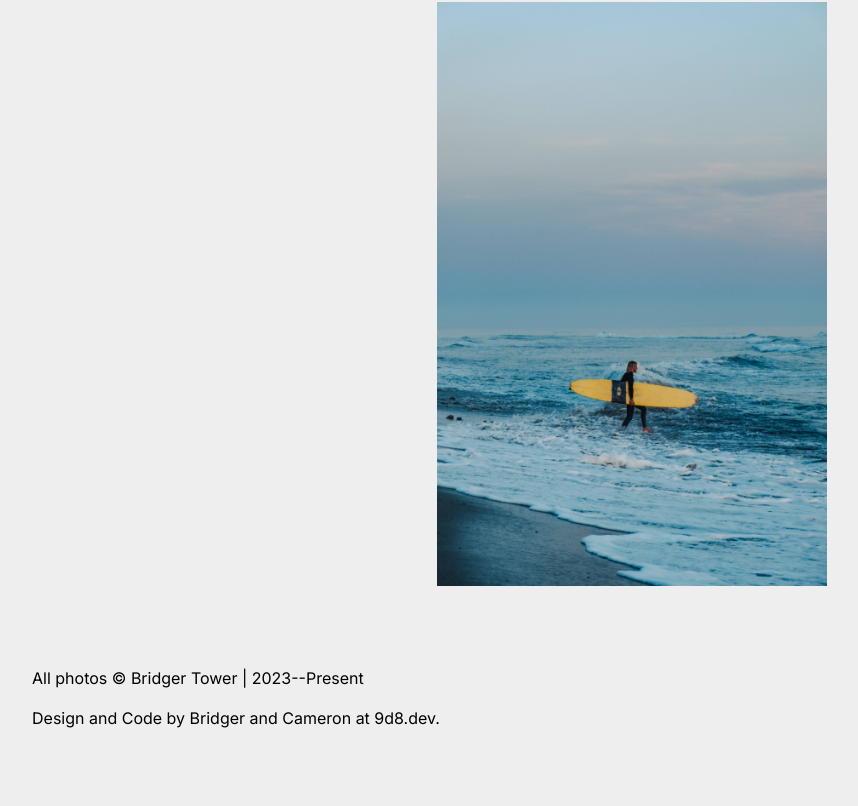
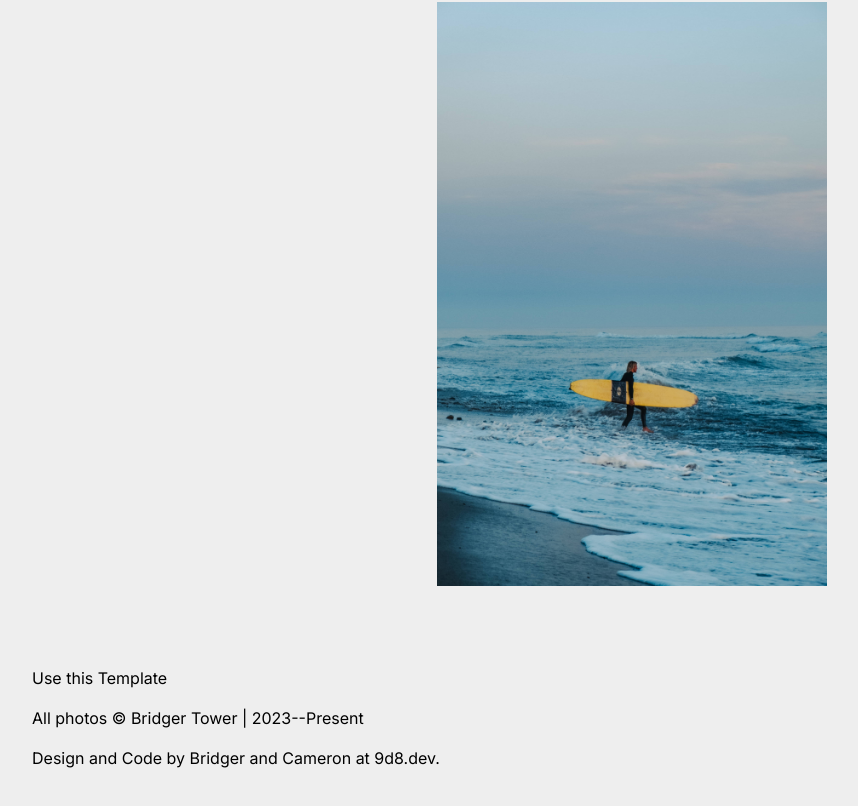
Before and after one commit to 9d8dev/photos, a Next.js app: page / in a window 1280 px wide. Shown: the part 1854-2660 px from the top of the page, without its empty margins (8-866 px from the left). Built offline with nearby package versions, Linux system fonts and the light colour scheme.

Commit message:
footer link to clone site

```diff
--- a/components/footer.tsx
+++ b/components/footer.tsx
@@ -3,6 +3,7 @@ import data from "@/utils/settings.json";
 const footer = () => {
   return (
     <footer className="max-w-screen-md px-6 md:px-4 flex flex-col gap-4 lg:gap- lg:py-12 py-8">
+      <a href="https://github.com/9d8dev/photos">Use this Template</a>
       <p>All photos © {data.name} | 2023--Present</p>
       <p>Design and Code by <a href="https://bridger.to">Bridger</a> and <a href="https://cameronyoungblood.com">Cameron</a> at <a href="https://9d8.dev">9d8.dev</a>.</p>
     </footer>
```
